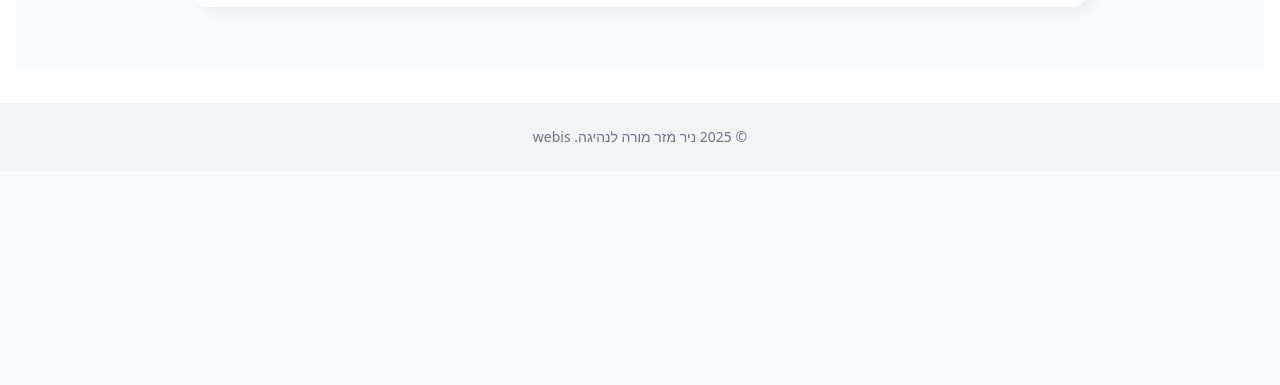
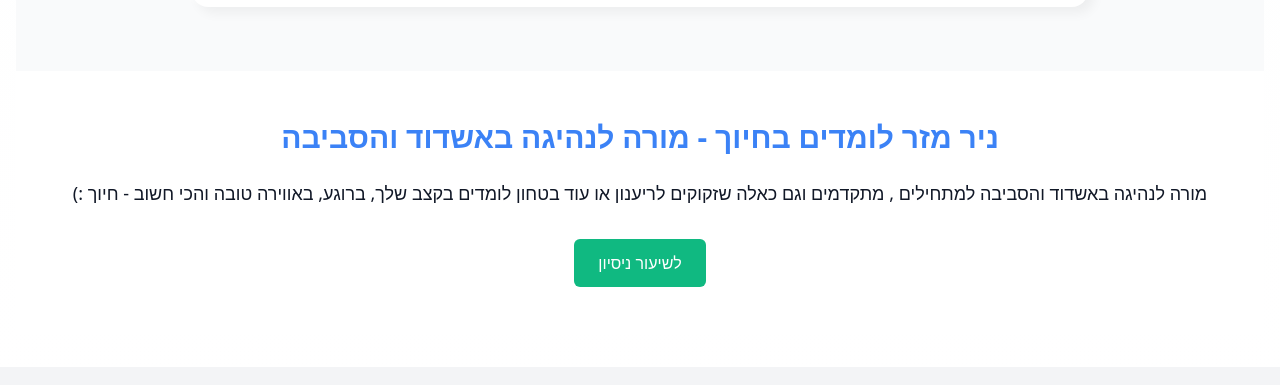
Before and after one commit to Webis-sites/nir-mazar, a Next.js app: page / in a window 1280 px wide. Shown: the part 5115-5500 px from the top of the page. Before the commit the page ends 5286 px from the top, so only its background shows below. Built offline with nearby package versions, Linux system fonts and the light colour scheme.

Commit message:
Add ContactSection component to page

```diff
--- a/src/app/page.tsx
+++ b/src/app/page.tsx
@@ -7,6 +7,7 @@ import ServicesSection from '@/components/ServicesSection';
 import ProcessSection from '@/components/ProcessSection';
 import TestimonialsSection from '@/components/TestimonialsSection';
 import FAQSection from '@/components/FAQSection';
+import ContactSection from '@/components/ContactSection';
 
 export default function HomePage() {
   return (
@@ -20,6 +21,7 @@ export default function HomePage() {
         <ProcessSection />
         <TestimonialsSection />
         <FAQSection />
+        <ContactSection />
       </main>
 
       <footer className="py-6 bg-gray-100 dark:bg-gray-800">
```
